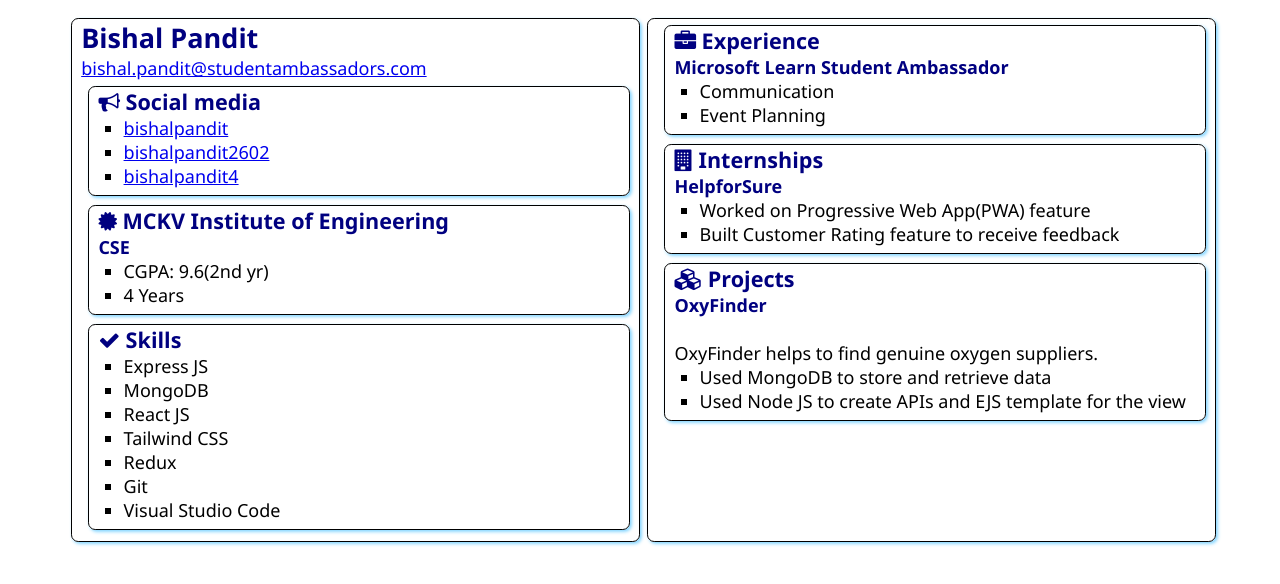
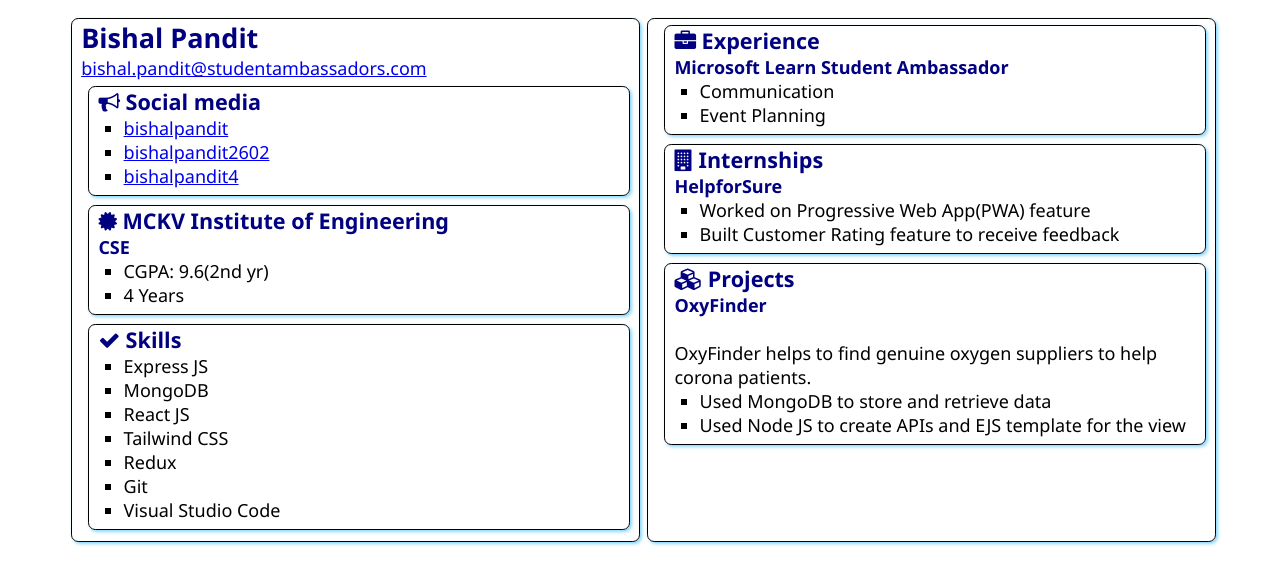
Before and after one commit to bishalpandit/SATechnicalOnboarding, a plain HTML site: page src/index.html in a window 1280 px wide. Drawn offline with Linux system fonts and the light colour scheme.

Commit message:
Modifying the template with my details

```diff
--- a/src/index.html
+++ b/src/index.html
@@ -91,7 +91,7 @@
 
                 <h3>OxyFinder</h3>
                 <br>
-                <div>OxyFinder helps to find genuine oxygen suppliers.</div>
+                <div>OxyFinder helps to find genuine oxygen suppliers to help corona patients.</div>
                 <ul>
                     <li>Used MongoDB to store and retrieve data</li>
                     <li>Used Node JS to create APIs and EJS template for the view</li>
```
